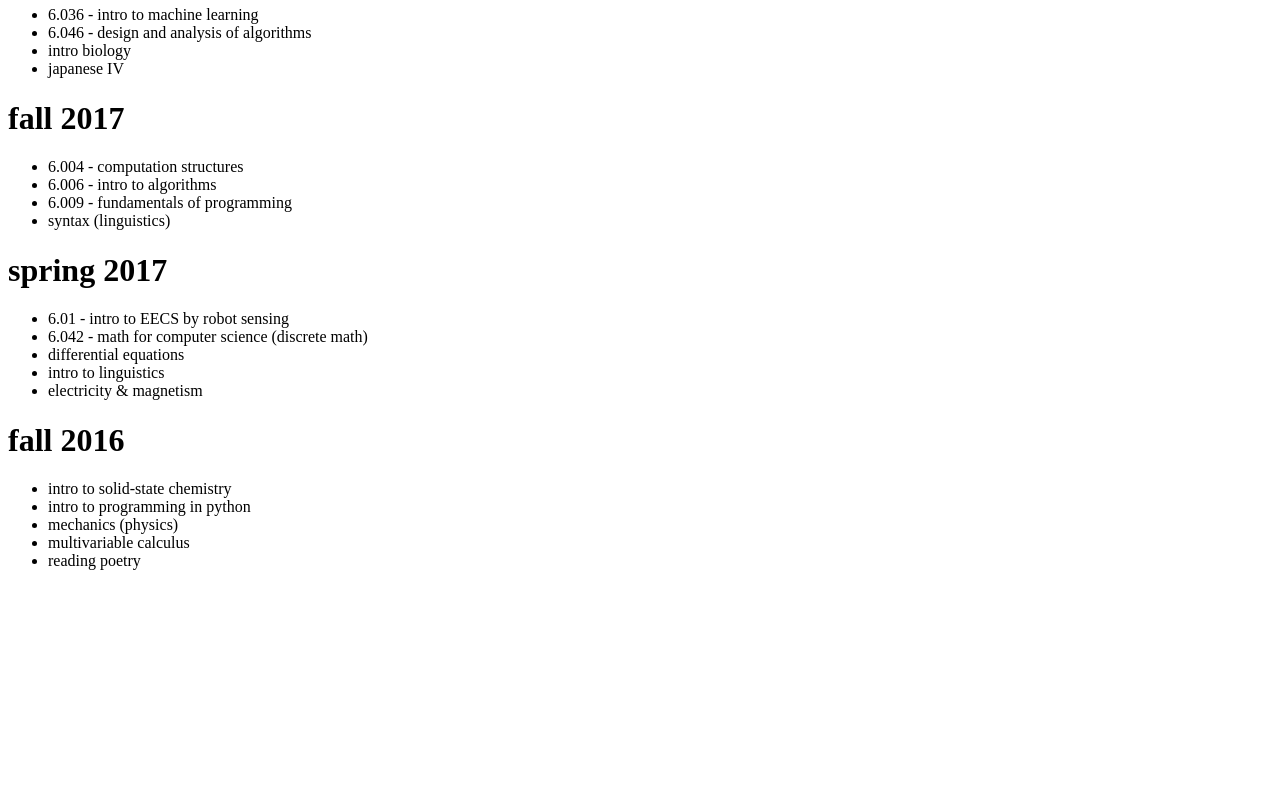
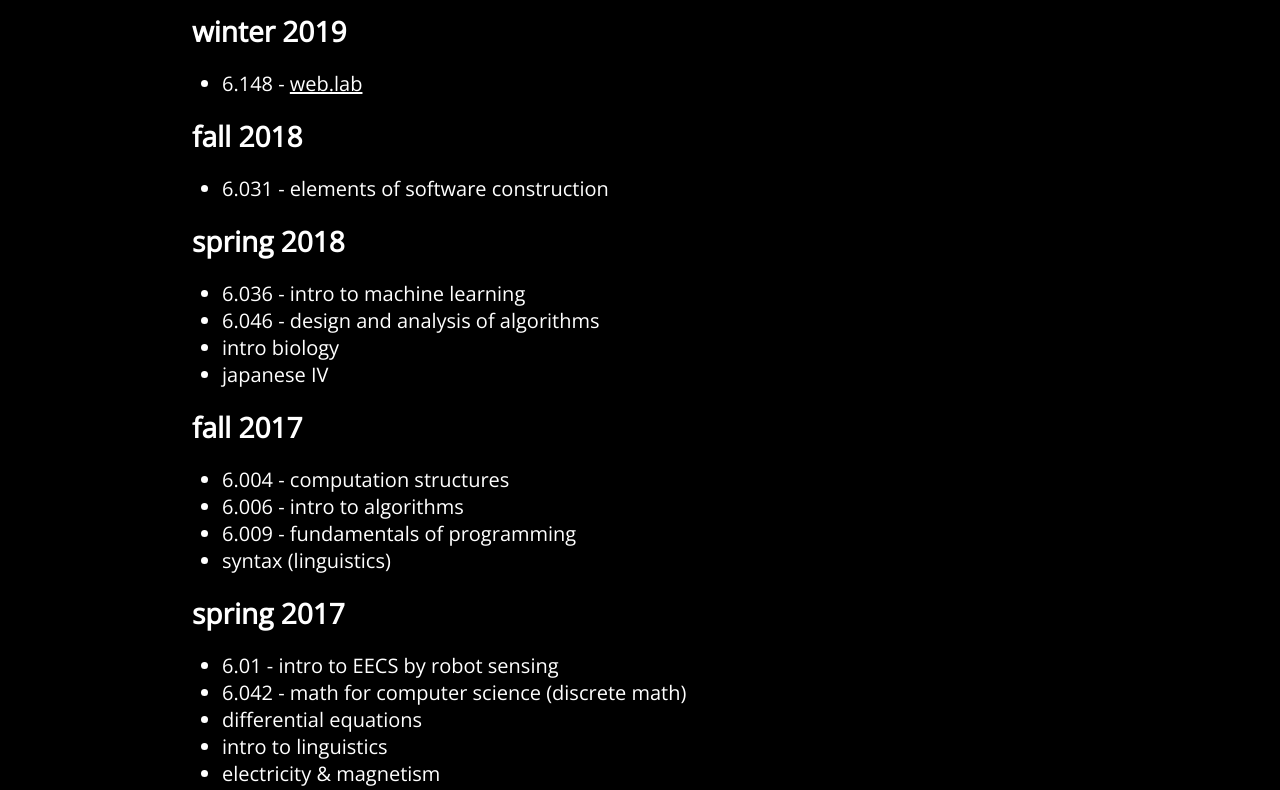
Before and after one commit to joon-ko/joonho.space, a website: page classes.html in a window 1280 px wide. Shown: the part 687-1477 px from the top of the page. Before the commit the page ends 1273 px from the top, so only its background shows below. Drawn offline with nearby package versions, Linux system fonts and the light colour scheme; the site is published under a folder, as on GitHub Pages, so addresses that start at the root find nothing; a web font is replaced by a local one.

Commit message:
added colors-of-fifths

```diff
--- a/app.js
+++ b/app.js
@@ -6,5 +6,6 @@ app.use(express.static('public'))
 app.get('/', (req, res) => res.sendFile('index.html', { root: __dirname }))
 app.get('/projects', (req, res) => res.sendFile('projects.html', { root: __dirname }))
 app.get('/classes', (req, res) => res.sendFile('classes.html', { root: __dirname }))
+app.get('/color', (req, res) => res.sendFile('color.html', { root: __dirname }))
 
 app.listen(process.env.PORT || 3000, () => console.log('running'))
--- a/classes.html
+++ b/classes.html
@@ -4,7 +4,7 @@
     <title>joonho ko</title>
     <meta name="viewport" content="width=device-width, initial-scale=1">
     <link href="https://fonts.googleapis.com/css?family=Carrois+Gothic|Open+Sans" rel="stylesheet">
-    <link rel="stylesheet" type="text/css" href="/css/classes.css">
+    <link rel="stylesheet" type="text/css" href="public/css/classes.css">
 </head>
 <body>
 <div id="container">
--- /dev/null
+++ b/public/css/color.css
@@ -0,0 +1,110 @@
+body {
+	margin: 0;
+}
+
+.note-y {
+	position: absolute;
+	width: 100px;
+	animation: 1.5s slide-y;
+}
+
+.note-x {
+	position: absolute;
+	height: 100px;
+	animation: 1.5s slide-x;
+}
+
+.C {
+	top: 0;
+	background-color: rgba(255, 0, 0, 0.5);
+}
+.Gb {
+	bottom: 0;
+	background-color: rgba(0, 255, 255, 0.5);
+}
+.Eb {
+	left: 0;
+	background-color: rgba(127, 0, 255, 0.5);
+}
+.A {
+	right: 0;
+	background-color: rgba(128, 255, 0, 0.5);
+}
+.G {
+	top: 0;
+	background-color: rgba(255, 128, 0, 0.5);
+	transform: rotate(30deg);
+	transform-origin: top right;
+}
+.D {
+	right: 0;
+	background-color: rgba(255, 255, 0, 0.5);
+	transform: rotate(-30deg);
+	transform-origin: top right;
+}
+.Db {
+	bottom: 0;
+	background-color: rgba(0, 127, 255, 0.5);
+	transform: rotate(30deg);
+	transform-origin: bottom left;
+}
+.Ab {
+	left: 0;
+	background-color: rgba(0, 0, 255, 0.5);
+	transform: rotate(-30deg);
+	transform-origin: bottom left;
+}
+.F {
+	top: 0;
+	background-color: rgba(255, 0, 128, 0.5);
+	transform: rotate(-30deg);
+	transform-origin: top left;
+}
+.Bb {
+	left: 0;
+	background-color: rgba(255, 0, 255, 0.5);
+	transform: rotate(30deg);
+	transform-origin: top left;
+}
+.B {
+	bottom: 0;
+	background-color: rgba(0, 255, 128, 0.5);
+	transform: rotate(-30deg);
+	transform-origin: bottom right;
+}
+.E {
+	right: 0;
+	background-color: rgba(0, 255, 0, 0.5);
+	transform: rotate(30deg);
+	transform-origin: bottom right;
+}
+
+@keyframes slide-y {
+	0% {
+		height: 0;
+	}
+	25% {
+		height: 150%;
+	}
+	75% {
+		height: 150%;
+	}
+	100% {
+		height: 0;
+	}
+}
+
+@keyframes slide-x {
+	0% {
+		width: 0;
+	}
+	25% {
+		width: 150%;
+	}
+	75% {
+		width: 150%;
+	}
+	100% {
+		width: 0;
+	}
+}
--- /dev/null
+++ b/public/js/color.js
@@ -0,0 +1,83 @@
+let keyToNote = new Map();
+keyToNote.set('KeyA', 'C');
+keyToNote.set('KeyW', 'Db');
+keyToNote.set('KeyS', 'D');
+keyToNote.set('KeyE', 'Eb');
+keyToNote.set('KeyD', 'E');
+keyToNote.set('KeyF', 'F');
+keyToNote.set('KeyT', 'Gb');
+keyToNote.set('KeyG', 'G');
+keyToNote.set('KeyY', 'Ab');
+keyToNote.set('KeyH', 'A');
+keyToNote.set('KeyU', 'Bb');
+keyToNote.set('KeyJ', 'B');
+
+let sounds = new Map();
+sounds.set('C', '/notes/C.mp3');
+sounds.set('Db', '/notes/Db.mp3');
+sounds.set('D', '/notes/D.mp3');
+sounds.set('Eb', '/notes/Eb.mp3');
+sounds.set('E', '/notes/E.mp3');
+sounds.set('F', '/notes/F.mp3');
+sounds.set('Gb', '/notes/Gb.mp3');
+sounds.set('G', '/notes/G.mp3');
+sounds.set('Ab', '/notes/Ab.mp3');
+sounds.set('A', '/notes/A.mp3');
+sounds.set('Bb', '/notes/Bb.mp3');
+sounds.set('B', '/notes/B.mp3');
+
+document.addEventListener('keydown', e => {
+	play(keyToNote.get(e.code));
+})
+
+function play(note) {
+	let noteDiv = document.createElement('div');
+	noteDiv.classList.add(note);
+
+	switch (note) {
+		case 'C':
+		case 'Gb':
+			noteDiv.classList.add('note-y');
+			noteDiv.style.left = `${randInt(0, window.innerWidth - 100)}px`;
+			break;
+		case 'Eb':
+		case 'A':
+			noteDiv.classList.add('note-x');
+			noteDiv.style.bottom = `${randInt(0, window.innerHeight - 100)}px`;
+			break;
+		case 'Db':
+		case 'F':
+			noteDiv.classList.add('note-y');
+			noteDiv.style.left = `${randInt(-.57*window.innerHeight, window.innerWidth)}px`;
+			break;
+		case 'G':
+		case 'B':
+			noteDiv.classList.add('note-y');
+			noteDiv.style.left = `${randInt(0, window.innerWidth + .57*window.innerHeight)}px`;
+			break;
+		case 'Ab':
+		case 'E':
+			noteDiv.classList.add('note-x');
+			noteDiv.style.bottom = `${randInt(-.57*window.innerWidth, window.innerHeight)}px`;
+			break;
+		case 'D':
+		case 'Bb':
+			noteDiv.classList.add('note-x');
+			noteDiv.style.bottom = `${randInt(0, window.innerHeight + .57*window.innerWidth)}px`;
+			break;
+	}
+
+	noteDiv.addEventListener('animationend', e => {
+		noteDiv.remove();
+	});
+
+	let noteAudio = new Audio(sounds.get(note));
+	noteAudio.play();
+
+	document.getElementById('content').appendChild(noteDiv);
+}
+
+// return a random integer in [start, end)
+function randInt(start, end) {
+	return start + Math.floor(Math.random() * (end - start));
+}
```
Also changed, not shown: color.html (added, +11 -0 lines), projects.html (+10 -0 lines), public/css/projects.css (+7 -0 lines), public/img/cof-icon.png (added), 12 other files.
